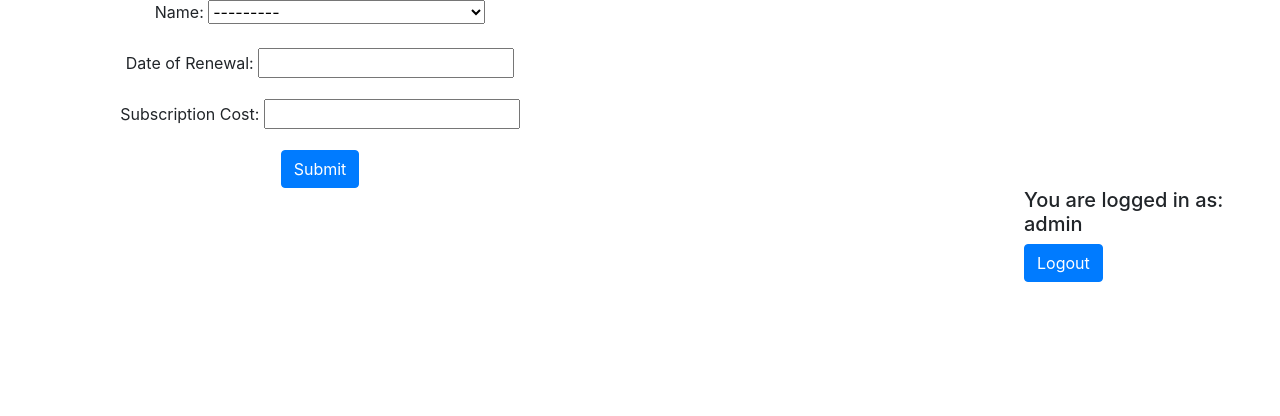
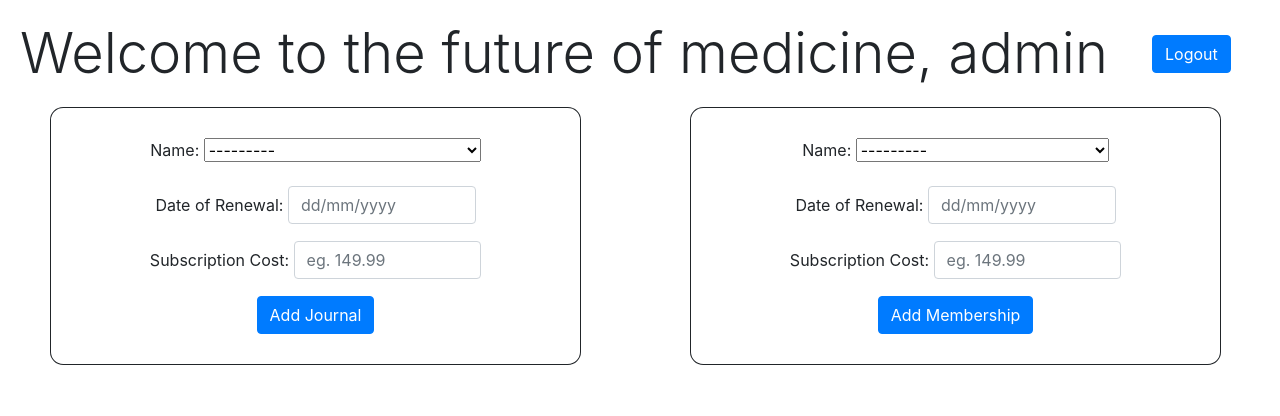
Before and after one commit to tanishqkumar/myconcert, a Django app: page / in a window 1280 px wide. Shown: the top 416 px of the page. Run offline with Django 3.2, Linux system fonts and the light colour scheme; a user stored in the database is signed in; data comes from the database, SQL or seed files in the repository; both versions use the stored data as it was after the commit; some libraries are stand-ins or nearby versions.

Commit message:
mems and layout fixed

```diff
--- a/subs/forms.py
+++ b/subs/forms.py
@@ -11,6 +11,19 @@
 
         model = JournalEntry
         fields = ('name','renewal_date', 'sub_cost')
+        widgets = {
+            'renewal_date': forms.TextInput(attrs={
+                'class': 'form-control',
+                'style': 'width: 40%; display: inline-block;',
+                'placeholder': 'dd/mm/yyyy'
+                }),
+            'sub_cost': forms.TextInput(attrs={
+                'class': 'form-control',
+                'style': 'width: 40%; display: inline-block',
+                'placeholder': 'eg. 149.99'
+            }),
+        }
+
 
 class MembershipEntryForm(forms.ModelForm):
     """Form definition for MembershipEntry."""
@@ -20,6 +33,18 @@
 
         model = MembershipEntry
         fields = ('name', 'renewal_date', 'sub_cost')
+        widgets = {
+            'renewal_date': forms.TextInput(attrs={
+                'class': 'form-control',
+                'style': 'width: 40%; display: inline-block;',
+                'placeholder': 'dd/mm/yyyy'
+            }),
+            'sub_cost': forms.TextInput(attrs={
+                'class': 'form-control',
+                'style': 'width: 40%; display: inline-block',
+                'placeholder': 'eg. 149.99'
+            }),
+        }
 
 class UserLoginForm(AuthenticationForm):
 
--- a/subs/templates/subsmems.html
+++ b/subs/templates/subsmems.html
@@ -1,51 +1,174 @@
-<!doctype html>
+<!DOCTYPE html>
 <html lang="en">
+  <head>
+    <meta charset="utf-8" />
+    <link
+      rel="stylesheet"
+      href="https://stackpath.bootstrapcdn.com/bootstrap/4.4.1/css/bootstrap.min.css"
+      integrity="sha384-Vkoo8x4CGsO3+Hhxv8T/Q5PaXtkKtu6ug5TOeNV6gBiFeWPGFN9MuhOf23Q9Ifjh"
+      crossorigin="anonymous"
+    />
+    <title>MyConcert</title>
+    <style>
+      #test {
+        -webkit-animation: fadein 2s; /* Safari, Chrome and Opera > 12.1 */
+        -moz-animation: fadein 2s; /* Firefox < 16 */
+        -ms-animation: fadein 2s; /* Internet Explorer */
+        -o-animation: fadein 2s; /* Opera < 12.1 */
+        animation: fadein 2s;
+      }
 
-<head>
-    <meta charset="utf-8">
-    <link rel="stylesheet" href="https://stackpath.bootstrapcdn.com/bootstrap/4.4.1/css/bootstrap.min.css"
-        integrity="sha384-Vkoo8x4CGsO3+Hhxv8T/Q5PaXtkKtu6ug5TOeNV6gBiFeWPGFN9MuhOf23Q9Ifjh" crossorigin="anonymous">
-    <title>MyConcert</title>
+      @keyframes fadein {
+        from {
+          opacity: 0;
+        }
+        to {
+          opacity: 1;
+        }
+      }
+
+      /* Firefox < 16 */
+      @-moz-keyframes fadein {
+        from {
+          opacity: 0;
+        }
+        to {
+          opacity: 1;
+        }
+      }
+
+      /* Safari, Chrome and Opera > 12.1 */
+      @-webkit-keyframes fadein {
+        from {
+          opacity: 0;
+        }
+        to {
+          opacity: 1;
+        }
+      }
+
+      /* Internet Explorer */
+      @-ms-keyframes fadein {
+        from {
+          opacity: 0;
+        }
+        to {
+          opacity: 1;
+        }
+      }
+
+      /* Opera < 12.1 */
+      @-o-keyframes fadein {
+        from {
+          opacity: 0;
+        }
+        to {
+          opacity: 1;
+        }
+      }
+    </style>
   </head>
 
   <body>
-    <!-- form where user can create new JournalEntry objects by inputting:
-    name, renewal date, subscription cost-->
     <div>
-
-        <div style="width: 50%; text-align: center;">
-            <form action="{% url 'subsmems' %}" method="post" style="text-align: center;">
-                {% csrf_token %}
-                {{ form.as_p }}
-                <input type="submit" value="Submit" class="btn btn-primary">
-            </form>
-        </div>
-
-        <div style="width: 20%; float: right;">
-            <h5>You are logged in as: {{ current_user_name }}</h5>
+      <div style="padding-bottom: 25px; width: 100%;">
+        <div style="width: 10%; padding-top: 35px; float: right;">
+          <!-- Welcome to the future of medicine, {{ current_user_name }}  -->
           <a href="{% url 'logout' %}">
-                <input type="submit" value="Logout" class="btn btn-primary">
+            <input type="submit" value="Logout" class="btn btn-primary" />
           </a>
         </div>
 
+        <div style="padding: 20px; float: left;" class="display-4" id="test">
+          Welcome to the future of medicine, {{ current_user_name }}
+        </div>
+      </div>
+    </div>
 
-        <div style="width: 100%; padding-top: 80px;">
+    <div>
+      <div>
+        <div
+          style="width: 50%; padding-left: 50px; float: left; display: block;"
+        >
+          <div
+            style="
+              width: 90%;
+              border: 1px solid;
+              border-radius: 2.5%/5%;
+              padding: 30px;
+            "
+          >
+            <form
+              action="{% url 'subsmems' %}"
+              method="post"
+              style="text-align: center;"
+            >
+              {% csrf_token %}
+              <div class="form-group">
+                {{ journal_form.as_p }}
+              </div>
+              <input
+                type="submit"
+                name="journalForm"
+                value="Add Journal"
+                class="btn btn-primary"
+              />
+            </form>
+          </div>
+        </div>
+
+        <div
+          style="width: 50%; padding-left: 50px; float: right; display: block;"
+        >
+          <div
+            style="
+              width: 90%;
+              border: 1px solid;
+              border-radius: 2.5%/5%;
+              padding: 30px;
+            "
+          >
+            <form
+              action="{% url 'subsmems' %}"
+              method="post"
+              style="text-align: center;"
+            >
+              {% csrf_token %}
+              <div class="form-group">
+                {{ membership_form.as_p }}
+              </div>
+              <input
+                type="submit"
+                name="membershipForm"
+                value="Add Membership"
+                class="btn btn-primary"
+              />
+            </form>
+          </div>
+        </div>
+      </div>
+
+      <div style="width: 100%; padding-top: 30px; display: inline-block;">
         <ul>
-                {% if user_journal_entries %}
-                {% for entry in user_journal_entries %}
+          {% if user_journal_entries %} {% for entry in user_journal_entries %}
 
-                <div class="jumbotron" style="
+          <div
+            class="jumbotron"
+            style="
               width: 95%;
-                    margin-top: 10px;
-                    margin-right: 10px;"
+              padding: 20px 20px 20px 20px;
+              height: 18rem;
+              border-radius: 1%/5%;
+            "
           >
             <h1 class="display-6">{{ entry.get_name_display }}</h1>
-                    <p class="lead">Subscription Cost: {{ entry.sub_cost }}</p>
-                    <hr class="my-4">
+            <p class="lead">Subscription Cost: ${{ entry.sub_cost }}</p>
+            <hr class="my-4" />
             <p>Due for renewal on {{ entry.renewal_date }}</p>
             <form action="{% url 'deleteJournalEntry' %}" method="POST">
               {% csrf_token %}
-                        <button type="submit"
+              <button
+                type="submit"
                 value="{{ entry.id }}"
                 name="id"
                 class="btn btn-primary"
@@ -55,13 +178,42 @@
               </button>
             </form>
           </div>
-                {% endfor %}
-                {% endif %}
-            </ul>
-        </div>
+          {% endfor %} {% endif %}
+
+          {% if user_membership_entries %} {% for entry in user_membership_entries %}
+          <div
+            class="jumbotron"
+            style="
+              width: 95%;
+              padding: 20px 20px 20px 20px;
+              height: 18rem;
+              border-radius: 1%/5%;
+            "
+          >
+            <h1 class="display-6">{{ entry.get_name_display }}</h1>
+            <p class="lead">Subscription Cost: ${{ entry.sub_cost }}</p>
+            <hr class="my-4" />
+            <p>Due for renewal on {{ entry.renewal_date }}</p>
+
+            <form action="{% url 'deleteMembershipEntry' %}" method="POST">
+              {% csrf_token %}
+              <button
+                type="submit"
+                value="{{ entry.id }}"
+                name="id"
+                class="btn btn-primary"
+                placeholder="Delete Entry"
+              >
+                Delete Entry
+              </button>
+            </form>
 
 
           </div>
+          {% endfor %} {% endif %}
+
+        </ul>
+      </div>
+    </div>
   </body>
-
 </html>
--- a/subs/urls.py
+++ b/subs/urls.py
@@ -1,7 +1,7 @@
 from .forms import UserLoginForm
 from django.urls import path, include
 from django.contrib.auth import views
-from .views import subsmems, signup, deleteJournalEntry
+from .views import subsmems, signup, deleteJournalEntry, deleteMembershipEntry
 
 urlpatterns = [
     path('', subsmems, name='subsmems'),
@@ -14,5 +14,6 @@
         ),
         name='login'
     ),
-    path('deleteJournalEntry', deleteJournalEntry, name='deleteJournalEntry')
+    path('deleteJournalEntry', deleteJournalEntry, name='deleteJournalEntry'),
+    path('deleteMembershipEntry', deleteMembershipEntry, name='deleteMembershipEntry')
 ]
--- a/subs/views.py
+++ b/subs/views.py
@@ -1,6 +1,6 @@
 from django.shortcuts import render, redirect
 from django.http import HttpResponse, HttpResponseRedirect
-from .models import JournalEntry, MembershipEntry, JOURNAL_NAME_CHOICES, MEMBERSHIP_NAME_CHOICES
+from .models import JournalEntry, MembershipEntry
 from .forms import MembershipEntryForm, JournalEntryForm, UserSignupForm
 from django.contrib.auth.decorators import login_required
 from django.contrib.auth import login, authenticate
@@ -10,24 +10,36 @@
 @login_required
 def subsmems(request):
     user_journal_entries = JournalEntry.objects.filter(user__username=request.user.username)
-    # all_membership_entries = MembershipEntry.objects.all()
-    form = JournalEntryForm()
+    user_membership_entries = MembershipEntry.objects.filter(user__username=request.user.username)
+
     context = {
         'user_journal_entries': user_journal_entries,
+        'user_membership_entries': user_membership_entries,
         'current_user_name': request.user.username,
-        # 'all_membership_entries': all_membership_entries,
-        'form': form,
+        'journal_form': JournalEntryForm(),
+        'membership_form': MembershipEntryForm(),
     }
     if request.method == 'POST':
-        # create, check, process data from form, redirect
-        context['form'] = JournalEntryForm(request.POST)
-        if context['form'].is_valid:
-            journalEntry = context['form'].save(commit=False)
-            journalEntry.user = request.user
-            journalEntry.save()
-            return render(request, 'subsmems.html', context)
+        # if request was submitted using journalForm buttom
+        if 'journalForm' in request.POST:
+            # create, check, process data from form, redirect
+            context['journal_form'] = JournalEntryForm(request.POST)
+            if context['journal_form'].is_valid:
+                journalEntry = context['journal_form'].save(commit=False)
+                journalEntry.user = request.user
+                journalEntry.save()
+                return render(request, 'subsmems.html', context)
+        # if request was submitted using memberForm button
+        elif 'membershipForm' in request.POST:
+            # create, check, process data from form, redirect
+            context['membership_form'] = MembershipEntryForm(request.POST)
+            if context['membership_form'].is_valid:
+                membershipEntry = context['membership_form'].save(commit=False)
+                membershipEntry.user = request.user
+                membershipEntry.save()
+                return render(request, 'subsmems.html', context)
 
-    else:
+    elif request.method == 'GET':
         return render(request, 'subsmems.html', context)
 
 def signup(request):
@@ -44,8 +56,18 @@
         form = UserSignupForm()
     return render(request, 'signup.html', {'form': form})
 
+
+@login_required
 def deleteJournalEntry(request):
     entry_to_delete = JournalEntry.objects.filter(
         pk=request.POST.get('id'))
     entry_to_delete.delete()
     return redirect('subsmems')
+
+
+@login_required
+def deleteMembershipEntry(request):
+    entry_to_delete = MembershipEntry.objects.filter(
+        pk=request.POST.get('id'))
+    entry_to_delete.delete()
+    return redirect('subsmems')
```
Also changed, not shown: db.sqlite3. Lines whose indentation alone changed are shown as unchanged.
